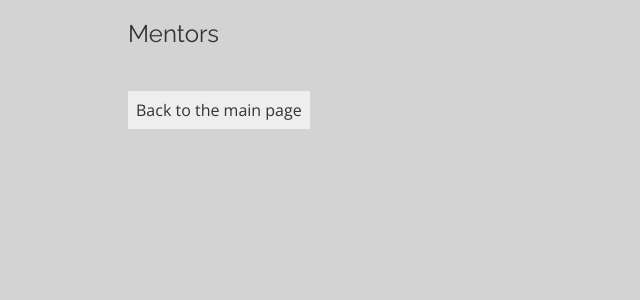
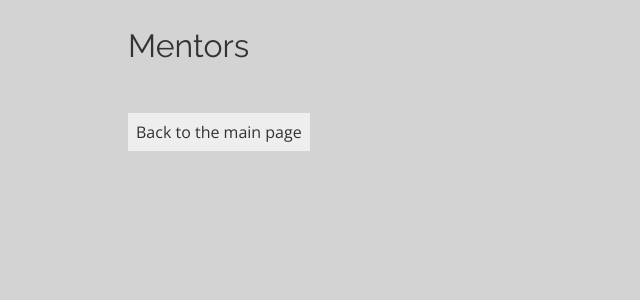
Before and after one commit to gergelyNemeth/application-process-basic-sql, a Flask app: page /mentors in a window 1280 px wide. Shown: the part 134-434 px from the top of the page, without its empty margins (0-640 px from the left). Run offline with Flask 2, Linux system fonts and the light colour scheme; data that the repository does not hold is empty; some libraries are stand-ins or nearby versions.

Commit message:
Fix typo and change font size of h2 element

```diff
--- a/static/style.css
+++ b/static/style.css
@@ -34,7 +34,7 @@
 }
 
 h2 {
-    fon-size: 2.5em;
+    font-size: 2em;
 }
 
 nav {
```
